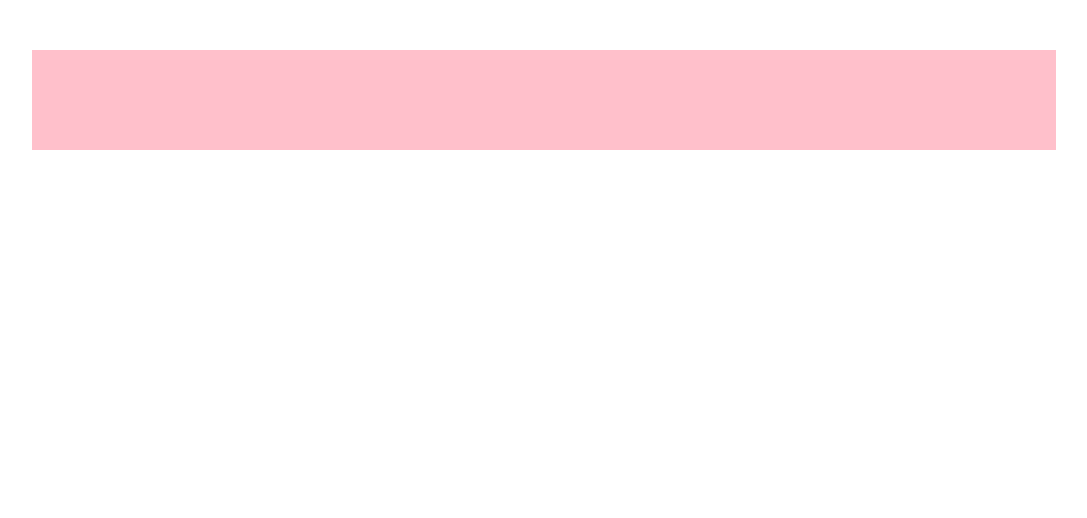
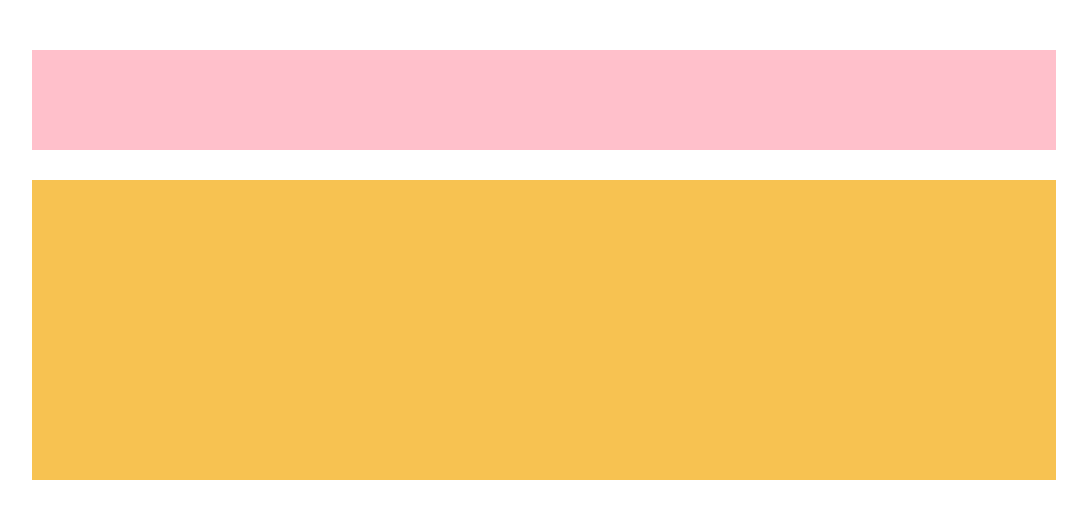
Before and after one commit to yuribertoli/htmlcss-struttura-wp, a plain HTML site: page index.html in a window 1280 px wide. Shown: the whole page, without its empty margins (96-1183 px from the left). Drawn offline with Linux system fonts and the light colour scheme.

Commit message:
imagemain

```diff
--- a/style.css
+++ b/style.css
@@ -14,3 +14,10 @@ header .top-page {
     height: 100px;
     background-color: pink;
 }
+
+main .imagemain {
+    width: 100%;
+    height: 300px;
+    background-color: rgb(247, 194, 81);
+    margin: 30px 0;
+}
```
